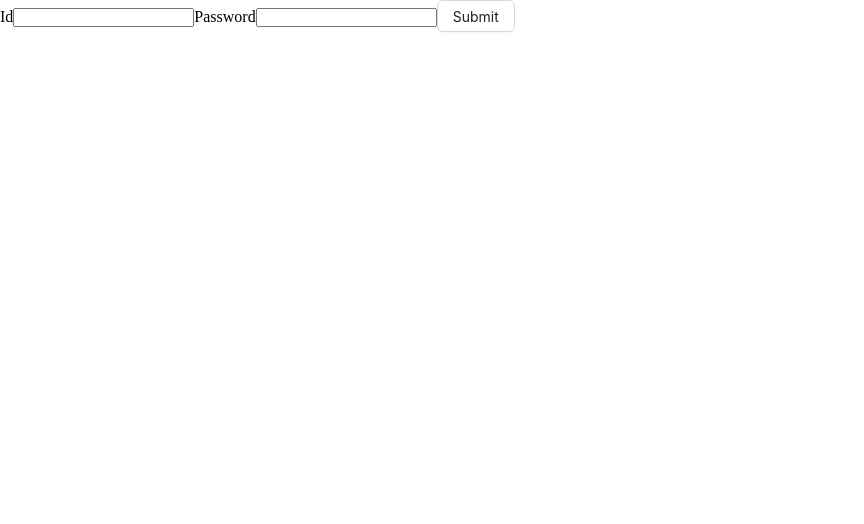
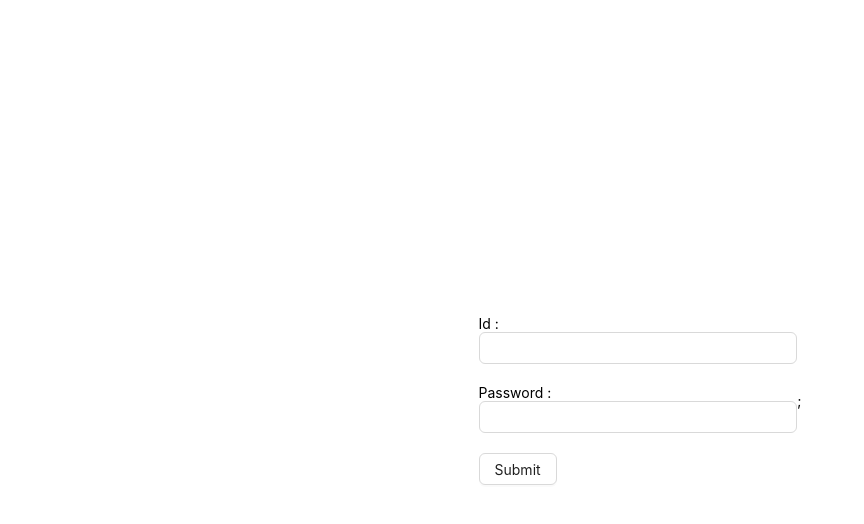
Before and after one commit to shuvrodev337/my-ph-university-client, a React (Vite) app: page /login in a window 1280 px wide. Shown: the top 524 px of the page, without its empty margins (0-864 px from the left). Built offline with nearby package versions, Linux system fonts and the light colour scheme.

Commit message:
finished form setum

```diff
--- /dev/null
+++ b/src/components/form/PHform.tsx
@@ -0,0 +1,41 @@
+import { ReactNode } from "react";
+import {
+  FieldValues,
+  FormProvider,
+  SubmitHandler,
+  useForm,
+} from "react-hook-form";
+
+type TFormConfig = {
+  defaultValues?: Record<string, any>;
+};
+
+type TFormProps = {
+  onSubmit: SubmitHandler<FieldValues>;
+  children: ReactNode;
+} & TFormConfig;
+
+const PHform = ({ onSubmit, children, defaultValues }: TFormProps) => {
+  const formConfig: TFormConfig = {};
+
+  if (defaultValues) {
+    formConfig["defaultValues"] = defaultValues;
+  }
+
+  const methods = useForm(formConfig);
+
+  return (
+    <FormProvider {...methods}>
+      <form onSubmit={methods.handleSubmit(onSubmit)}> {children}</form>;
+    </FormProvider>
+  );
+};
+
+export default PHform;
+
+/**
+  * inputs used to"register" from useForm, is not accesble from another component / hook form environment
+  * that is why we are using FormProvider context from "react-hook-form"
+  * children under FormProvider, can use register/other useForm methods from useFormContext()
+
+ */
--- /dev/null
+++ b/src/components/form/PHinput.tsx
@@ -0,0 +1,22 @@
+import { Input } from "antd";
+import { Controller } from "react-hook-form";
+
+type TPhInput = { type: string; name: string; label?: string };
+
+const PHinput = ({ type, name, label }: TPhInput) => {
+  return (
+    <div style={{ marginBottom: "20px" }}>
+      {label ? label : null}
+      <Controller
+        name={name} // instead of using ...register from useFormContext()
+        render={(field) => <Input {...field} type={type} id={name} />}
+      />
+    </div>
+  );
+};
+
+export default PHinput;
+/**
+ * Controller from react-hook-form help use react-hook-form inside antd/materialUI/react-date-picker cnomponents.
+ * https://react-hook-form.com/docs/usecontroller/controller
+ */
--- a/src/pages/Login.tsx
+++ b/src/pages/Login.tsx
@@ -1,31 +1,27 @@
-import { Button } from "antd";
-import { SubmitHandler, useForm } from "react-hook-form";
+import { Button, Row } from "antd";
+import { FieldValues } from "react-hook-form";
 import { useLoginMutation } from "../redux/features/auth/authApi";
 import { verifyToken } from "../utils/verifyToken";
 import { useAppDispatch } from "../redux/hooks";
 import { setUser, TUser } from "../redux/features/auth/authSlice";
 import { toast } from "sonner";
 import { useNavigate } from "react-router-dom";
-
-type LoginFormInputs = {
-  id: string;
-  password: string;
-};
+import PHform from "../components/form/PHform";
+import PHinput from "../components/form/PHinput";
 
 const Login = () => {
   const [login] = useLoginMutation();
   const dispatch = useAppDispatch();
-  const { register, handleSubmit } = useForm<LoginFormInputs>();
   const navigate = useNavigate();
-  /**
-   * flow->
-   * use "useLoginMutation" hook from rtk-query to post login credential of an user,
-   * use verifyToken util function to extract user from accessToken
-   * dispatch "setUser" action to set the "auth" state.
-   * set the extracted user info as "user" and accessToken as "token" inside "auth" state
-   */
 
-  const onSubmit: SubmitHandler<LoginFormInputs> = async (userCredentials) => {
+  //set defaultvalues for testing purpose
+  const defaultValues = {
+    id: "A-0001",
+    password: "kichuakta",
+  };
+  const onSubmit = async (userCredentials: FieldValues) => {
+    console.log(userCredentials);
+
     const toastLoginId = toast.loading("Logging in...", {
       position: "bottom-center",
     });
@@ -37,7 +33,7 @@ const Login = () => {
         id: toastLoginId,
         duration: 2000,
         position: "bottom-center",
-      }); // sonner toast takes an object, where we can show all related toasts im one toast by using id
+      });
       navigate(`/${user.role}/dashboard`);
     } catch (error) {
       toast.error("Something wont wrong!!!", {
@@ -50,16 +46,25 @@ const Login = () => {
   };
 
   return (
-    <form onSubmit={handleSubmit(onSubmit)}>
-      <label htmlFor="id">Id</label>
-      <input type="text" {...register("id")} />
+    <Row justify={"center"} align={"middle"} style={{ height: "100vh" }}>
+      <PHform onSubmit={onSubmit} defaultValues={defaultValues}>
+        <PHinput type={"text"} name={"id"} label={"Id : "} />
+        <PHinput type={"text"} name={"password"} label={"Password : "} />
 
-      <label htmlFor="password">Password</label>
-      <input type="text" {...register("password")} />
-
-      <Button htmlType="submit">Submit</Button>
-    </form>
+        <Button htmlType="submit">Submit</Button>
+      </PHform>
+    </Row>
   );
 };
 
 export default Login;
+
+/**
+ * flow->
+ * use "useLoginMutation" hook from rtk-query to post login credential of an user,
+ * use verifyToken util function to extract user from accessToken
+ * dispatch "setUser" action to set the "auth" state.
+ * set the extracted user info as "user" and accessToken as "token" inside "auth" state
+ * -*-
+ * sonner toast takes an object, where we can show all related toasts im one toast by using id
+ */
--- a/src/routes/faculty.routes.tsx
+++ b/src/routes/faculty.routes.tsx
@@ -1,5 +1,5 @@
-import CreateCourse from "../pages/Faulty/CreateCourse";
-import FacultyDashboard from "../pages/Faulty/FacultyDashboard";
+import CreateCourse from "../pages/Faculty/CreateCourse";
+import FacultyDashboard from "../pages/Faculty/FacultyDashboard";
 
 export const facultyPaths = [
   {
--- a/src/routes/routes.tsx
+++ b/src/routes/routes.tsx
@@ -5,7 +5,7 @@ import Register from "../pages/Register";
 import AdminDashboard from "../pages/Admin/AdminDashboard";
 import { routesGenerator } from "../utils/routesGenerator";
 import { adminPaths } from "./admin.routes";
-import FacultyDashboard from "../pages/Faulty/FacultyDashboard";
+import FacultyDashboard from "../pages/Faculty/FacultyDashboard";
 import { facultyPaths } from "./faculty.routes";
 import { studentPaths } from "./student.routes";
 import StudentDashboard from "../pages/Student/StudentDashboard";
```
Also changed, not shown: src/pages/Faculty/CreateCourse.tsx (renamed from src/pages/Faulty/CreateCourse.tsx), src/pages/Faculty/FacultyDashboard.tsx (renamed from src/pages/Faulty/FacultyDashboard.tsx).
